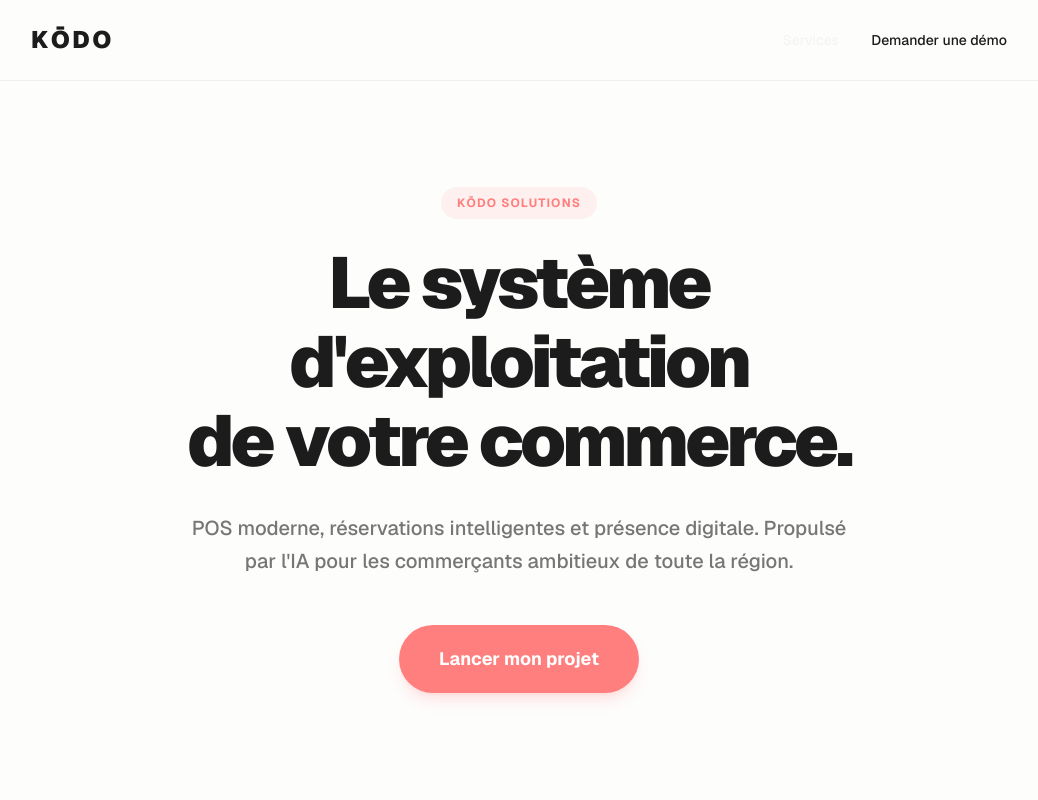
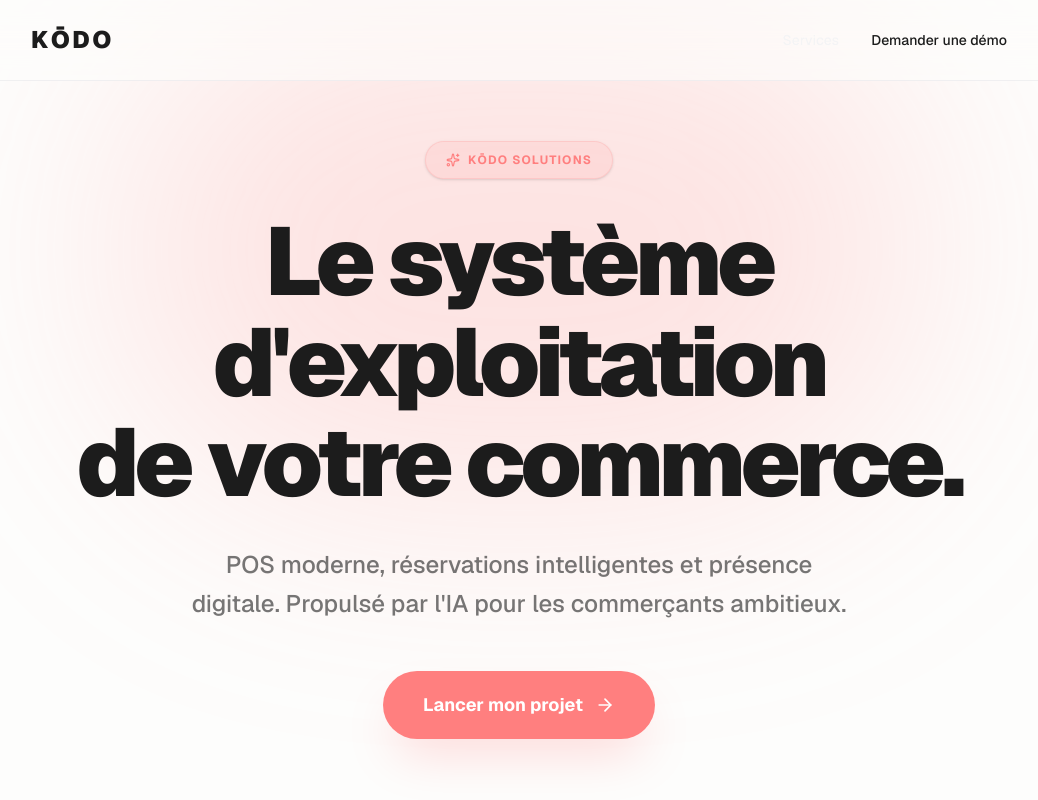
Before and after one commit to rulmontkiama/Kodo-Ecosystem, a Next.js app: page / in a window 1280 px wide. Shown: the top 800 px of the page, without its empty margins (121-1159 px from the left). Built offline with nearby package versions, Linux system fonts and the light colour scheme.

Commit message:
feat: Ultra-premium Hero component with framer-motion

```diff
--- a/package.json
+++ b/package.json
@@ -9,6 +9,8 @@
     "lint": "eslint"
   },
   "dependencies": {
+    "framer-motion": "^12.40.0",
+    "lucide-react": "^1.17.0",
     "next": "16.2.7",
     "react": "19.2.4",
     "react-dom": "19.2.4"
--- a/src/components/Hero.tsx
+++ b/src/components/Hero.tsx
@@ -1,33 +1,78 @@
+"use client";
+
 import React from 'react';
 import Link from 'next/link';
+import { motion } from 'framer-motion';
+import { ArrowRight, Sparkles } from 'lucide-react';
 
 export default function Hero() {
   return (
-    <div className="min-h-screen bg-background flex flex-col items-center justify-center p-8">
-      <nav className="fixed top-0 left-0 right-0 w-full z-40 bg-background/80 backdrop-blur-xl border-b border-outline/50 transition-all duration-300">
+    <div className="min-h-screen bg-background flex flex-col items-center justify-center p-8 relative overflow-hidden">
+      {/* Background decoration */}
+      <div className="absolute top-0 left-1/2 -translate-x-1/2 w-[800px] h-[500px] bg-primary/20 blur-[120px] rounded-full pointer-events-none" />
+
+      <nav className="fixed top-0 left-0 right-0 w-full z-40 bg-background/60 backdrop-blur-2xl border-b border-outline/50 transition-all duration-300">
         <div className="max-w-5xl mx-auto px-6 h-20 flex justify-between items-center">
-          <h1 className="text-2xl font-black tracking-widest text-foreground uppercase">KŌDO</h1>
-          <div className="space-x-8 text-sm text-surface-variant font-medium">
+          <motion.h1
+            initial={{ opacity: 0, x: -20 }}
+            animate={{ opacity: 1, x: 0 }}
+            transition={{ duration: 0.5 }}
+            className="text-2xl font-black tracking-widest text-foreground uppercase"
+          >
+            KŌDO
+          </motion.h1>
+          <motion.div
+            initial={{ opacity: 0, x: 20 }}
+            animate={{ opacity: 1, x: 0 }}
+            transition={{ duration: 0.5 }}
+            className="space-x-8 text-sm text-surface-variant font-medium flex items-center"
+          >
             <Link href="#services" className="hover:text-primary transition-colors">Services</Link>
             <Link href="#contact" className="text-foreground hover:text-primary transition-colors">Demander une démo</Link>
-          </div>
+          </motion.div>
         </div>
       </nav>
 
-      <main className="flex-1 flex flex-col items-center justify-center text-center max-w-3xl mt-20">
-        <span className="text-xs font-bold text-primary tracking-widest uppercase bg-primary/10 px-4 py-2 rounded-full inline-block mb-6">
+      <main className="flex-1 flex flex-col items-center justify-center text-center max-w-4xl mt-20 z-10">
+        <motion.div
+          initial={{ opacity: 0, y: 20 }}
+          animate={{ opacity: 1, y: 0 }}
+          transition={{ duration: 0.5, delay: 0.1 }}
+          className="flex items-center gap-2 text-xs font-bold text-primary tracking-widest uppercase bg-primary/10 px-5 py-2.5 rounded-full mb-8 border border-primary/20 shadow-sm"
+        >
+          <Sparkles size={14} className="text-primary" />
           KŌDO SOLUTIONS
-        </span>
-        <h2 className="text-5xl md:text-7xl font-black tracking-tighter mb-8 text-foreground leading-[1.1]">
+        </motion.div>
+
+        <motion.h2
+          initial={{ opacity: 0, y: 20 }}
+          animate={{ opacity: 1, y: 0 }}
+          transition={{ duration: 0.5, delay: 0.2 }}
+          className="text-5xl md:text-7xl lg:text-8xl font-black tracking-tighter mb-8 text-foreground leading-[1.05]"
+        >
           Le système d&apos;exploitation <br className="hidden md:block" /> de votre commerce.
-        </h2>
-        <p className="text-lg md:text-xl text-foreground/60 mb-12 max-w-2xl font-medium leading-relaxed">
+        </motion.h2>
+
+        <motion.p
+          initial={{ opacity: 0, y: 20 }}
+          animate={{ opacity: 1, y: 0 }}
+          transition={{ duration: 0.5, delay: 0.3 }}
+          className="text-lg md:text-2xl text-foreground/60 mb-12 max-w-2xl font-medium leading-relaxed"
+        >
           POS moderne, réservations intelligentes et présence digitale.
-          Propulsé par l&apos;IA pour les commerçants ambitieux de toute la région.
-        </p>
-        <Link href="#contact" className="bg-primary hover:bg-primary-dark text-white px-10 py-5 rounded-full font-bold shadow-lg shadow-primary/20 hover:shadow-primary/40 hover:-translate-y-1 transition-all text-lg">
-          Lancer mon projet
-        </Link>
+          Propulsé par l&apos;IA pour les commerçants ambitieux.
+        </motion.p>
+
+        <motion.div
+          initial={{ opacity: 0, y: 20 }}
+          animate={{ opacity: 1, y: 0 }}
+          transition={{ duration: 0.5, delay: 0.4 }}
+        >
+          <Link href="#contact" className="group flex items-center gap-3 bg-primary hover:bg-primary-dark text-white px-10 py-5 rounded-full font-bold shadow-2xl shadow-primary/30 hover:shadow-primary/50 hover:-translate-y-1 transition-all text-lg">
+            Lancer mon projet
+            <ArrowRight size={20} className="group-hover:translate-x-1 transition-transform" />
+          </Link>
+        </motion.div>
       </main>
     </div>
   );
```
Also changed, not shown: 1 other file (tests, documents, lock files or other folders).
